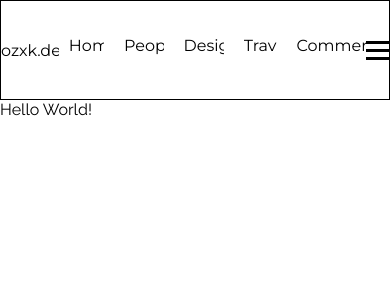
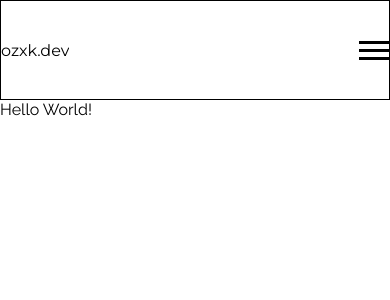
Before and after one commit to Ouzx/ozxkdev, a Next.js app: page / in a window 390 px wide. Shown: the top 300 px of the page. Built offline with nearby package versions, Linux system fonts and the light colour scheme.

Commit message:
responsive navbar

```diff
--- a/src/Components/Hamburger/Hamburger.module.scss
+++ b/src/Components/Hamburger/Hamburger.module.scss
@@ -1,9 +1,17 @@
 @use "../../app/globals.scss" as global;
+@use "../../app/screens.scss" as screen;
+
+.hamburger__menu {
+  // TODO: Change this to lg
+  display: block;
+  @include screen.lg {
+    display: none;
+  }
+}
 
 .hamburger {
   position: relative;
   z-index: 100;
-  margin-right: 20px;
   cursor: pointer;
 
   .hamburger__line {
@@ -67,12 +75,12 @@
       font-weight: 600;
       text-transform: uppercase;
       letter-spacing: 0.2rem;
-      color: #fff;
+      // color: #fff;
       transition: 0.3s;
 
-      &:hover {
-        color: global.$accent;
-      }
+      // &:hover {
+      //   color: global.$accent;
+      // }
     }
   }
 }
--- a/src/Components/Hamburger/Hamburger.tsx
+++ b/src/Components/Hamburger/Hamburger.tsx
@@ -7,7 +7,7 @@ const Hamburger = () => {
   const [isOpen, setIsOpen] = useState(false);
 
   return (
-    <div>
+    <div className={styles.hamburger__menu}>
       <div
         className={`${styles.hamburger} ${isOpen && styles.active}`}
         onClick={() => setIsOpen(!isOpen)}
--- a/src/app/Components/Header.module.scss
+++ b/src/app/Components/Header.module.scss
@@ -9,4 +9,10 @@
   display: flex;
   justify-content: space-between;
   align-items: center;
+
+  max-width: 100%;
+  @include screens.lg {
+    max-width: 80%;
+    margin: 0 auto;
+  }
 }
--- a/src/app/Components/Menu.module.scss
+++ b/src/app/Components/Menu.module.scss
@@ -1,7 +1,11 @@
 @use "../../app/screens.scss" as screen;
 
-.nav {
-  display: flex;
+.menu {
+  display: none;
+  @include screen.lg {
+    display: block;
+  }
+
   ul {
     list-style-type: none;
     display: flex;
@@ -13,10 +17,4 @@
       }
     }
   }
-
-  .hamburger {
-    @include screen.sm {
-      display: none;
-    }
-  }
 }
--- a/src/app/Components/Menu.tsx
+++ b/src/app/Components/Menu.tsx
@@ -5,8 +5,10 @@ import Nav from "./Nav";
 
 const Menu = () => {
   return (
-    <nav className={styles.nav}>
-      <Nav />
+    <nav className={styles.navbar}>
+      <div className={styles.menu}>
+        <Nav />
+      </div>
       <Hamburger />
     </nav>
   );
```
